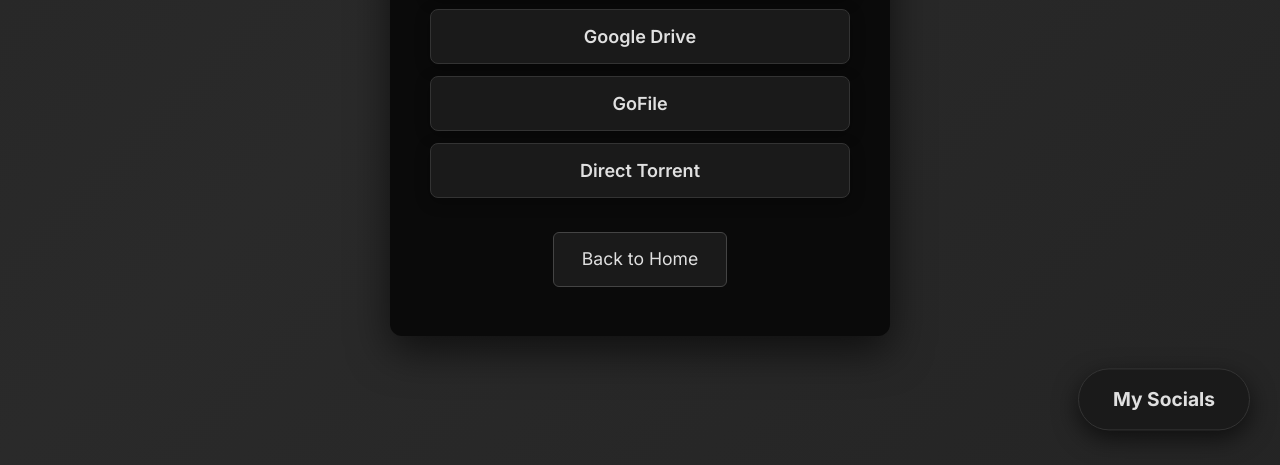
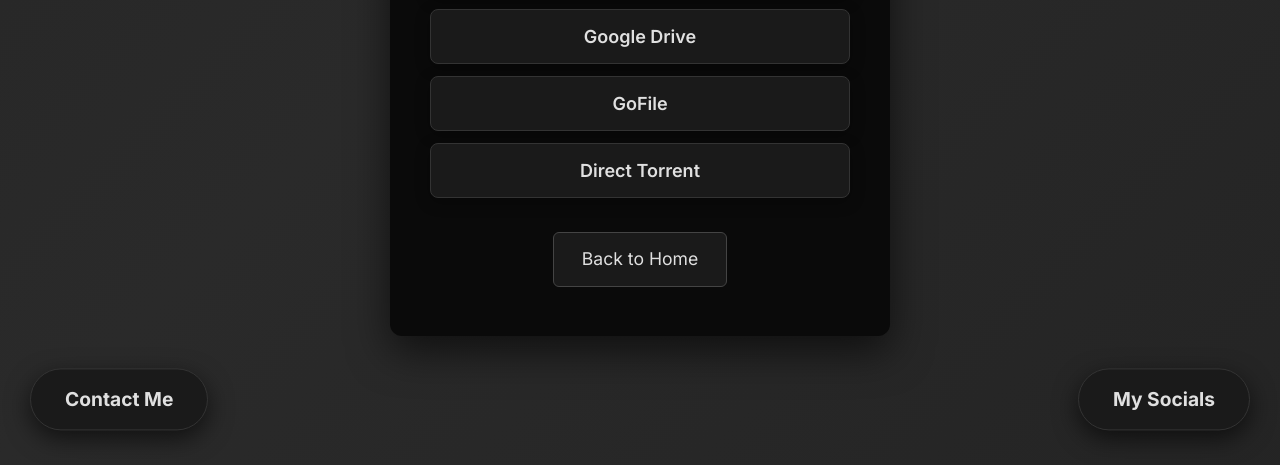
Before and after one commit to archsaw/archsaw.github.io, a plain HTML site: page osdownload.html in a window 1280 px wide. Shown: the part 335-800 px from the top of the page. Drawn offline with Linux system fonts and the light colour scheme.

Commit message:
Update osdownload.html

```diff
--- a/osdownload.html
+++ b/osdownload.html
@@ -21,6 +21,9 @@
       <!-- Floating Socials Button -->
   <a href="socials.html" class="floating-socials">My Socials</a>
 
+  <!-- Floating Contact Button -->
+<a href="contact.html" class="floating-contact">Contact Me</a>
+
   </div>
 </body>
 </html>
```
